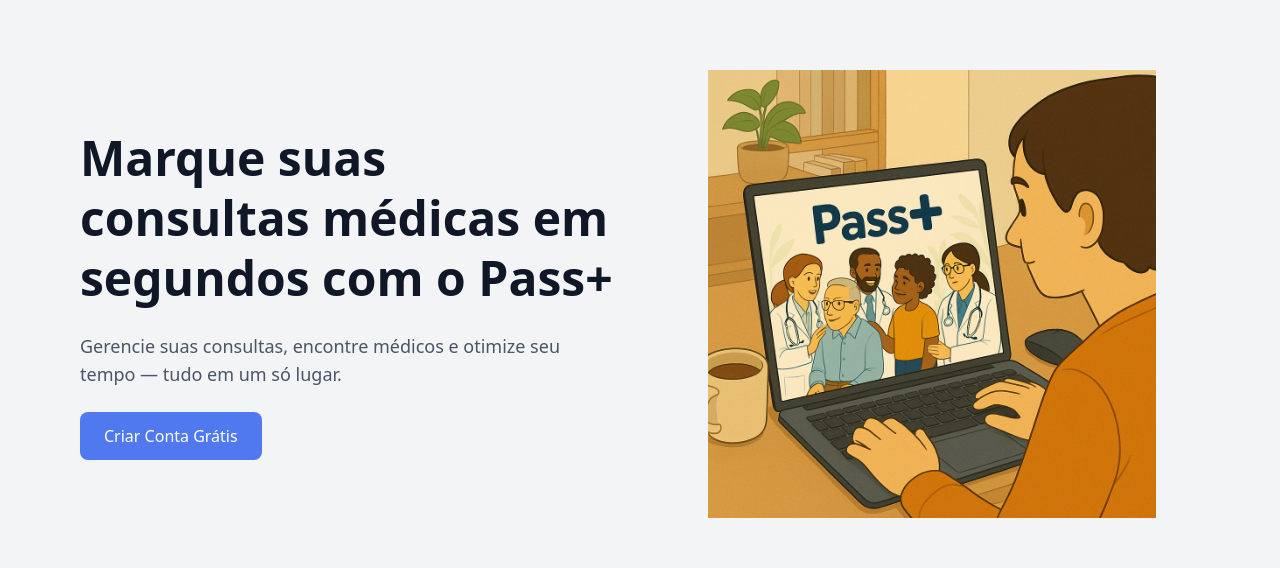
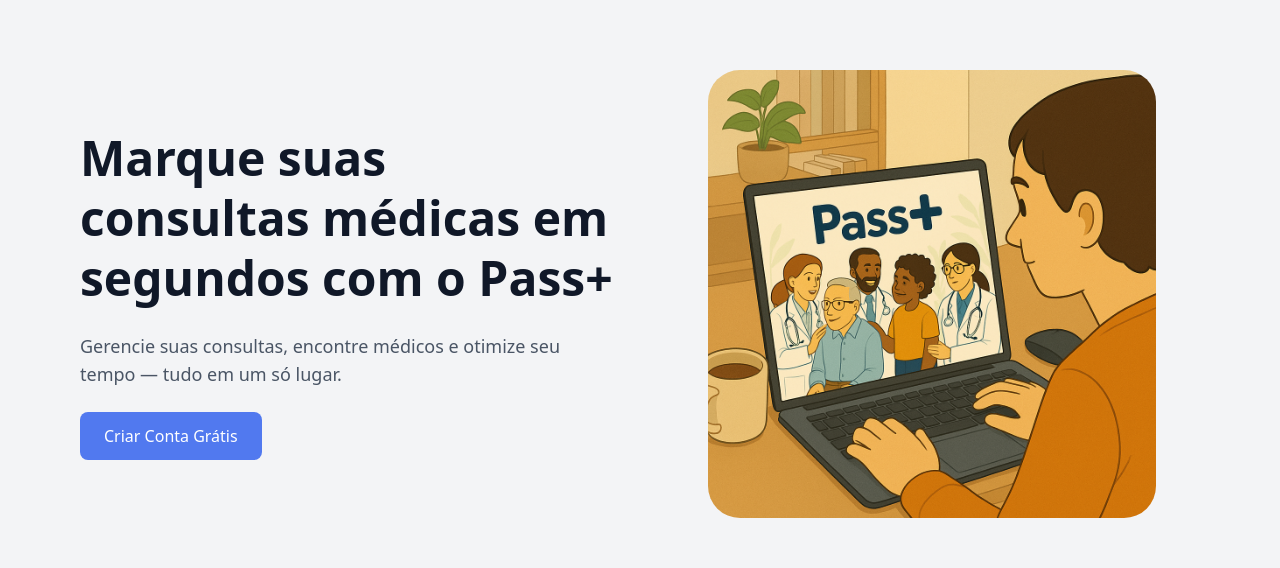
Before and after one commit to Guilherme549/PassMais-frontend, a Next.js app in the folder pass-mais/: page / in a window 1280 px wide. Shown: the part 146-714 px from the top of the page. Built offline with nearby package versions, Linux system fonts and the light colour scheme.

Commit message:
Dashboard do medico

```diff
--- a/pass-mais/src/app/page.tsx
+++ b/pass-mais/src/app/page.tsx
@@ -76,7 +76,7 @@ export default function Home() {
                 alt="Pessoa usando o app no celular"
                 width={500} // Ajuste conforme o tamanho real da imagem
                 height={500} // Ajuste conforme o tamanho real da imagem
-                className="w-full max-w-md mx-auto"
+                className="w-full max-w-md mx-auto rounded-4xl"
               />
             </div>
           </div>
```
